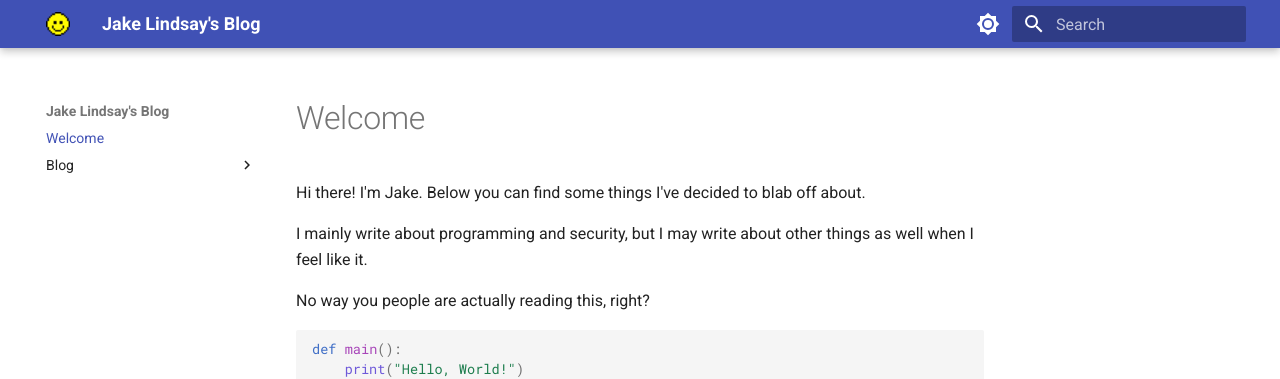
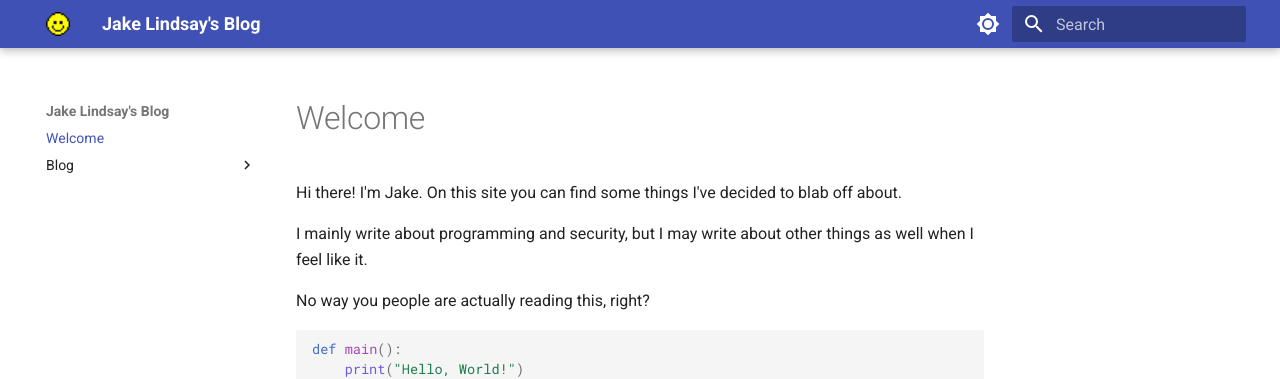
Before and after one commit to 0x41424142/jakes-blog, an MkDocs documentation site: the page built from docs/index.md, in a window 1280 px wide. Shown: the top 379 px of the page. Built offline with MkDocs 1.6.1 and Material for MkDocs 9.7.7, drawn with Linux system fonts in a browser that asks for light colours; grey boxes are pictures that could not be loaded.

Commit message:
Cleanup2

```diff
--- a/docs/index.md
+++ b/docs/index.md
@@ -1,6 +1,6 @@
 # Welcome
 
-Hi there! I'm Jake. Below you can find some things I've decided to blab off about.
+Hi there! I'm Jake. On this site you can find some things I've decided to blab off about.
 
 I mainly write about programming and security, but I may write about other things as well when I feel like it.
 
```
